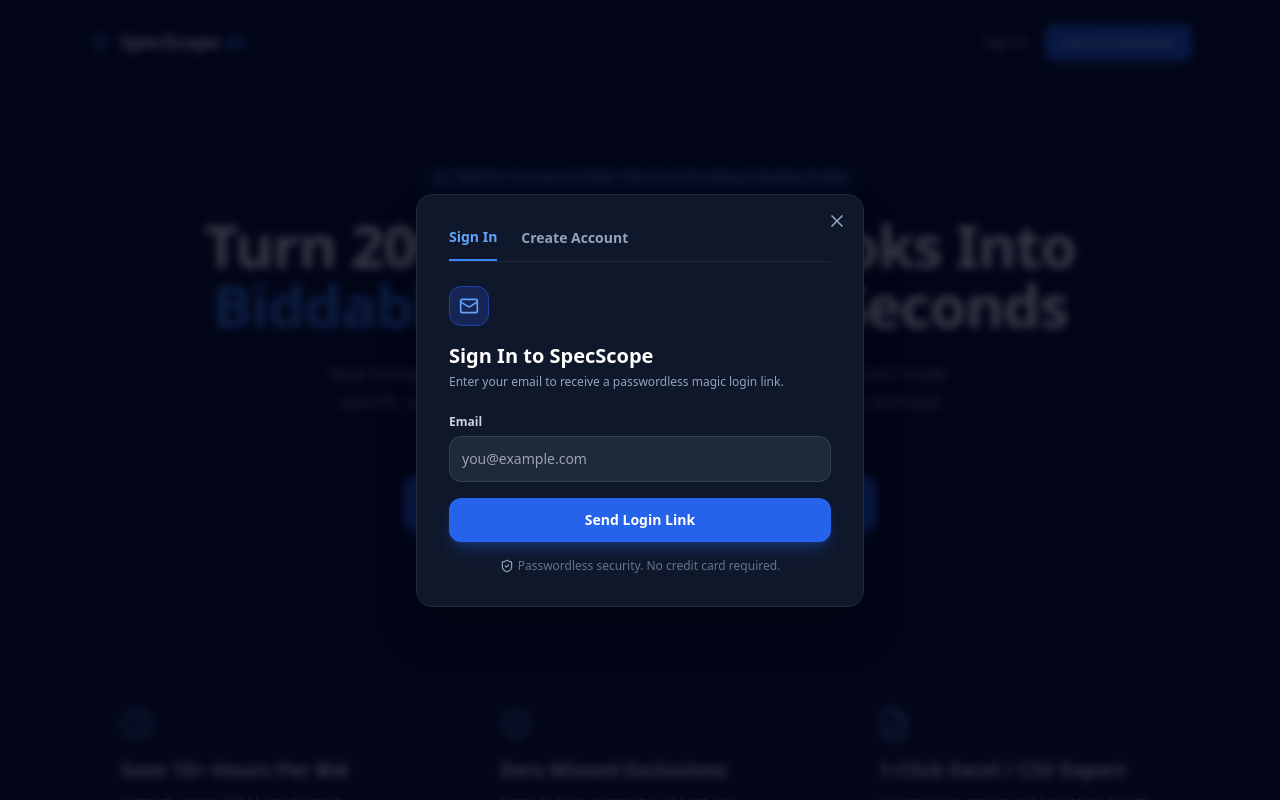
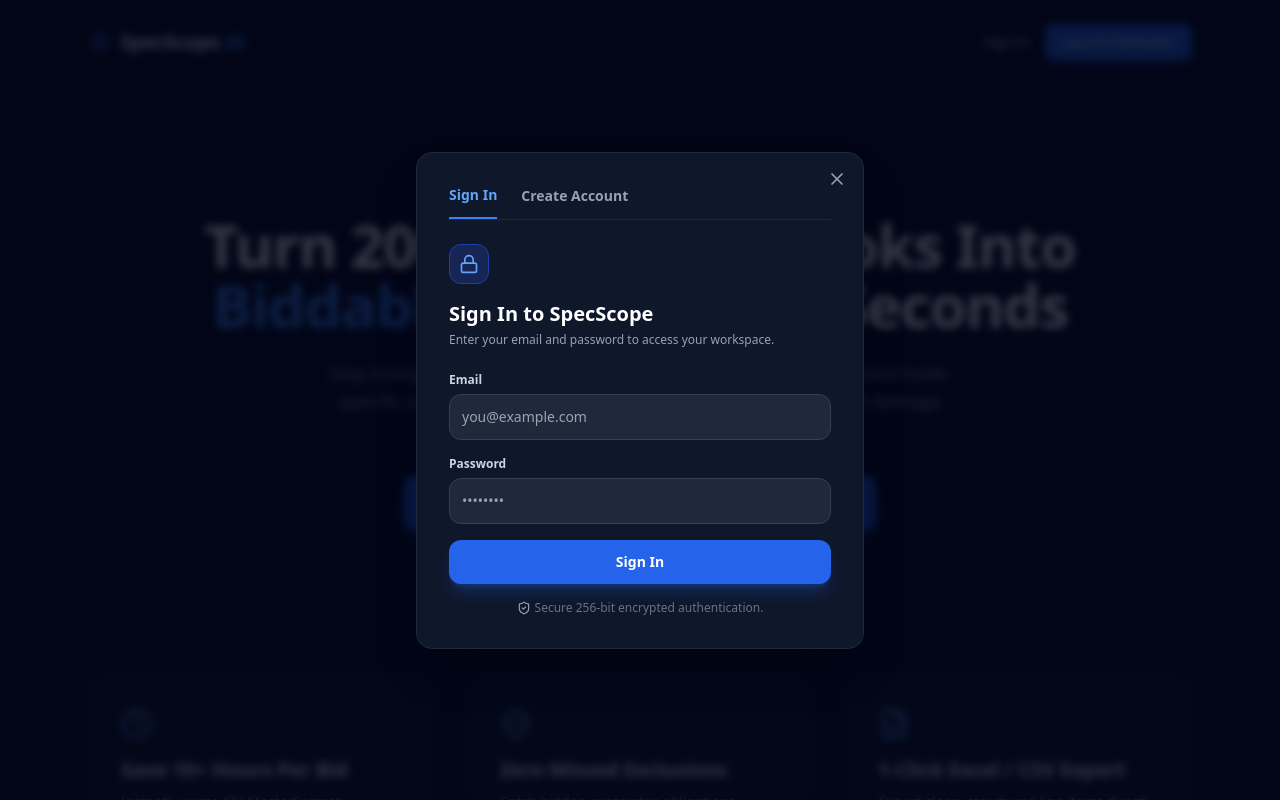
Before and after one commit to specscopeai/specscope-app, a Next.js app: page / in a window 1280 px wide. Both pictures are taken after a click on the button "Sign In". Shown: the top 800 px of the page. Built offline with nearby package versions, Linux system fonts and the light colour scheme.

Commit message:
feat: upgrade to instant email and password authentication

```diff
--- a/components/AuthModal.tsx
+++ b/components/AuthModal.tsx
@@ -1,42 +1,64 @@
 'use client';
 import { useState } from 'react';
-import { X, Mail, ShieldCheck, CheckCircle } from 'lucide-react';
+import { X, Mail, Lock, ShieldCheck, CheckCircle } from 'lucide-react';
 import { supabase } from '@/lib/supabase';
 
 export default function AuthModal({ isOpen, onClose, defaultTab = 'signin' }: { isOpen: boolean; onClose: () => void; defaultTab?: 'signin' | 'signup' }) {
   const [tab, setTab] = useState<'signin' | 'signup'>(defaultTab);
   const [email, setEmail] = useState('');
-  const [submitted, setSubmitted] = useState(false);
+  const [password, setPassword] = useState('');
+  const [isLoading, setIsLoading] = useState(false);
   const [errorMsg, setErrorMsg] = useState('');
+  const [successMsg, setSuccessMsg] = useState('');
 
   if (!isOpen) return null;
-
-  const disposableDomains = ['tempmail.com', 'mailinator.com', '10minutemail.com', 'guerrillamail.com', 'temp-mail.org'];
 
   const handleSubmit = async (e: React.FormEvent) => {
     e.preventDefault();
     setErrorMsg('');
+    setSuccessMsg('');
+    setIsLoading(true);
 
-    const atIndex = email.indexOf('@');
-    const domain = atIndex > -1 ? email.slice(atIndex + 1).toLowerCase() : '';
-    if (disposableDomains.includes(domain)) {
-      setErrorMsg('Please use a valid email address.');
+    if (password.length < 6) {
+      setErrorMsg('Password must be at least 6 characters.');
+      setIsLoading(false);
       return;
     }
 
-    const redirectUrl = typeof window !== 'undefined' ? `${window.location.origin}/dashboard` : undefined;
+    try {
+      if (tab === 'signup') {
+        const { data, error } = await supabase.auth.signUp({
+          email,
+          password,
+        });
 
-    const { error } = await supabase.auth.signInWithOtp({
-      email,
-      options: {
-        emailRedirectTo: redirectUrl
+        if (error) {
+          setErrorMsg(error.message);
+        } else if (data.user) {
+          setSuccessMsg('Account created successfully!');
+          setTimeout(() => {
+            onClose();
+          }, 800);
+        }
+      } else {
+        const { data, error } = await supabase.auth.signInWithPassword({
+          email,
+          password,
+        });
+
+        if (error) {
+          setErrorMsg(error.message);
+        } else if (data.user) {
+          setSuccessMsg('Signed in successfully!');
+          setTimeout(() => {
+            onClose();
+          }, 800);
+        }
       }
-    });
-
-    if (error) {
-      setErrorMsg(error.message);
-    } else {
-      setSubmitted(true);
+    } catch (err: any) {
+      setErrorMsg(err.message || 'An unexpected error occurred.');
+    } finally {
+      setIsLoading(false);
     }
   };
 
@@ -50,13 +72,13 @@
         {/* Tab Switcher */}
         <div className="flex border-b border-slate-800 mb-6">
           <button
-            onClick={() => { setTab('signin'); setSubmitted(false); setErrorMsg(''); }}
+            onClick={() => { setTab('signin'); setErrorMsg(''); setSuccessMsg(''); }}
             className={`pb-3 font-semibold text-sm mr-6 transition ${tab === 'signin' ? 'text-blue-400 border-b-2 border-blue-500' : 'text-slate-400 hover:text-white'}`}
           >
             Sign In
           </button>
           <button
-            onClick={() => { setTab('signup'); setSubmitted(false); setErrorMsg(''); }}
+            onClick={() => { setTab('signup'); setErrorMsg(''); setSuccessMsg(''); }}
             className={`pb-3 font-semibold text-sm transition ${tab === 'signup' ? 'text-blue-400 border-b-2 border-blue-500' : 'text-slate-400 hover:text-white'}`}
           >
             Create Account
@@ -64,21 +86,20 @@
         </div>
 
         <div className="w-10 h-10 bg-blue-950 border border-blue-800 rounded-xl flex items-center justify-center text-blue-400 mb-4">
-          <Mail className="h-5 w-5" />
+          {tab === 'signin' ? <Lock className="h-5 w-5" /> : <Mail className="h-5 w-5" />}
         </div>
 
         <h3 className="text-xl font-bold text-white">
           {tab === 'signin' ? 'Sign In to SpecScope' : 'Create Estimator Account'}
         </h3>
         <p className="mt-1 text-xs text-slate-400">
-          {tab === 'signin' ? 'Enter your email to receive a passwordless magic login link.' : 'Sign up to unlock 1 full commercial project extraction and save your takeoff notes.'}
+          {tab === 'signin' ? 'Enter your email and password to access your workspace.' : 'Sign up to unlock 1 full commercial project extraction and save your takeoff notes.'}
         </p>
 
-        {submitted ? (
+        {successMsg ? (
           <div className="mt-6 p-4 bg-blue-950/50 border border-blue-800 rounded-xl text-center">
             <CheckCircle className="h-6 w-6 text-blue-400 mx-auto mb-2" />
-            <p className="text-sm font-semibold text-white">Magic Login Link Sent!</p>
-            <p className="text-xs text-slate-400 mt-1">Check your inbox at <span className="text-blue-300">{email}</span> to log in instantly.</p>
+            <p className="text-sm font-semibold text-white">{successMsg}</p>
           </div>
         ) : (
           <form onSubmit={handleSubmit} className="mt-6 space-y-4">
@@ -93,16 +114,30 @@
                 className="w-full bg-slate-800 border border-slate-700 text-white rounded-xl p-3 text-sm focus:ring-2 focus:ring-blue-500 outline-none"
               />
             </div>
+            <div>
+              <label className="block text-xs font-semibold text-slate-300 mb-1.5">Password</label>
+              <input
+                type="password"
+                required
+                placeholder="••••••••"
+                value={password}
+                onChange={(e) => setPassword(e.target.value)}
+                className="w-full bg-slate-800 border border-slate-700 text-white rounded-xl p-3 text-sm focus:ring-2 focus:ring-blue-500 outline-none"
+              />
+            </div>
+
             {errorMsg && <p className="text-xs text-rose-400">{errorMsg}</p>}
+
             <button
               type="submit"
-              className="w-full py-3 bg-blue-600 hover:bg-blue-500 text-white font-semibold rounded-xl text-sm transition shadow-lg shadow-blue-600/30"
+              disabled={isLoading}
+              className="w-full py-3 bg-blue-600 hover:bg-blue-500 disabled:bg-blue-800 text-white font-semibold rounded-xl text-sm transition shadow-lg shadow-blue-600/30"
             >
-              {tab === 'signin' ? 'Send Login Link' : 'Create Account & Unlock Free Scan'}
+              {isLoading ? 'Processing...' : (tab === 'signin' ? 'Sign In' : 'Create Account & Unlock Free Scan')}
             </button>
             <p className="text-xs text-center text-slate-500 flex items-center justify-center">
               <ShieldCheck className="h-3.5 w-3.5 mr-1 text-slate-400" />
-              Passwordless security. No credit card required.
+              Secure 256-bit encrypted authentication.
             </p>
           </form>
         )}
```
